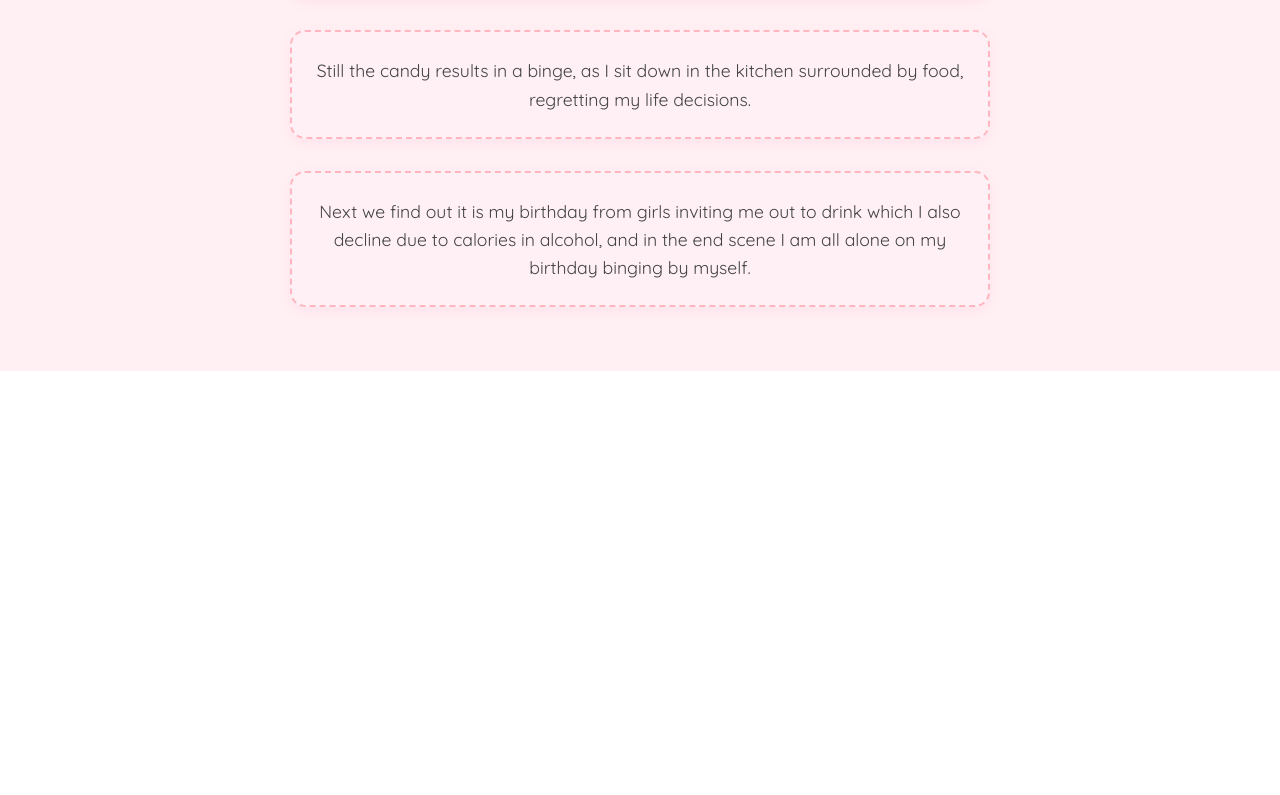
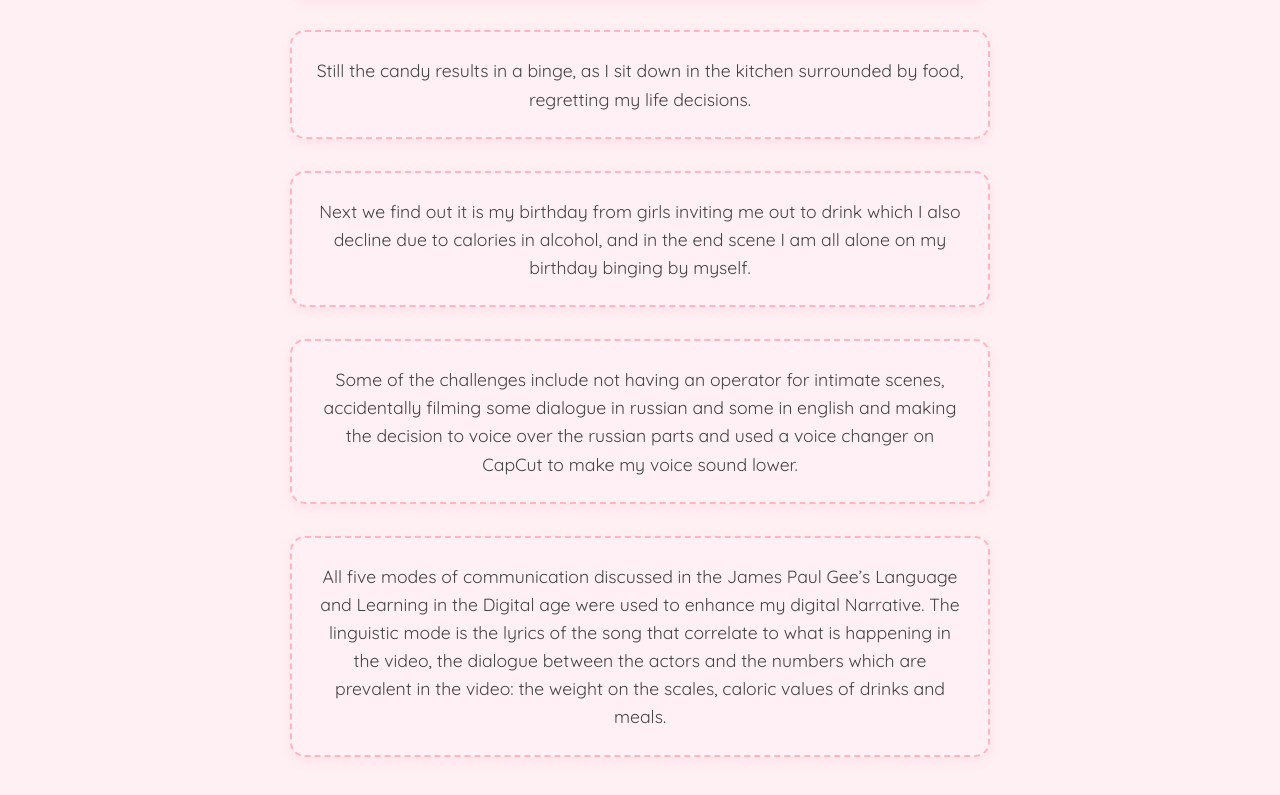
Before and after one commit to noodlix/wcs240, a Vue app in the folder myblog/: page /assignment4 in a window 1280 px wide. Shown: the part 3482-4277 px from the top of the page. Before the commit the page ends 3853 px from the top, so only its background shows below. Built offline with nearby package versions, Linux system fonts and the light colour scheme.

Commit message:
write up

```diff
--- a/myblog/src/views/Assignment4.vue
+++ b/myblog/src/views/Assignment4.vue
@@ -92,6 +92,20 @@ Still the candy results in a binge, as I sit down in the kitchen surrounded by f
       <p>
 Next we find out it is my birthday from girls inviting me out to drink which I also decline due to calories in alcohol, and in the end scene I am all alone on my birthday binging by myself.
 
+      </p>
+    </div>
+
+
+<div class="text-block fade-slide" id="short">
+      <p>
+Some of the challenges include not having an operator for intimate scenes, accidentally filming some dialogue in russian and some in english and making the decision to voice over the russian parts and used a voice changer on CapCut to make my voice sound lower.
+
+      </p>
+    </div>
+
+<div class="text-block fade-slide" id="short">
+      <p>
+All five modes of communication discussed in the James Paul Gee’s Language and Learning in the Digital age were used to enhance my digital Narrative. The linguistic mode is the lyrics of the song that correlate to what is happening in the video, the dialogue between the actors and the numbers which are prevalent in the video: the weight on the scales, caloric values of drinks and meals.
       </p>
     </div>
 
```
